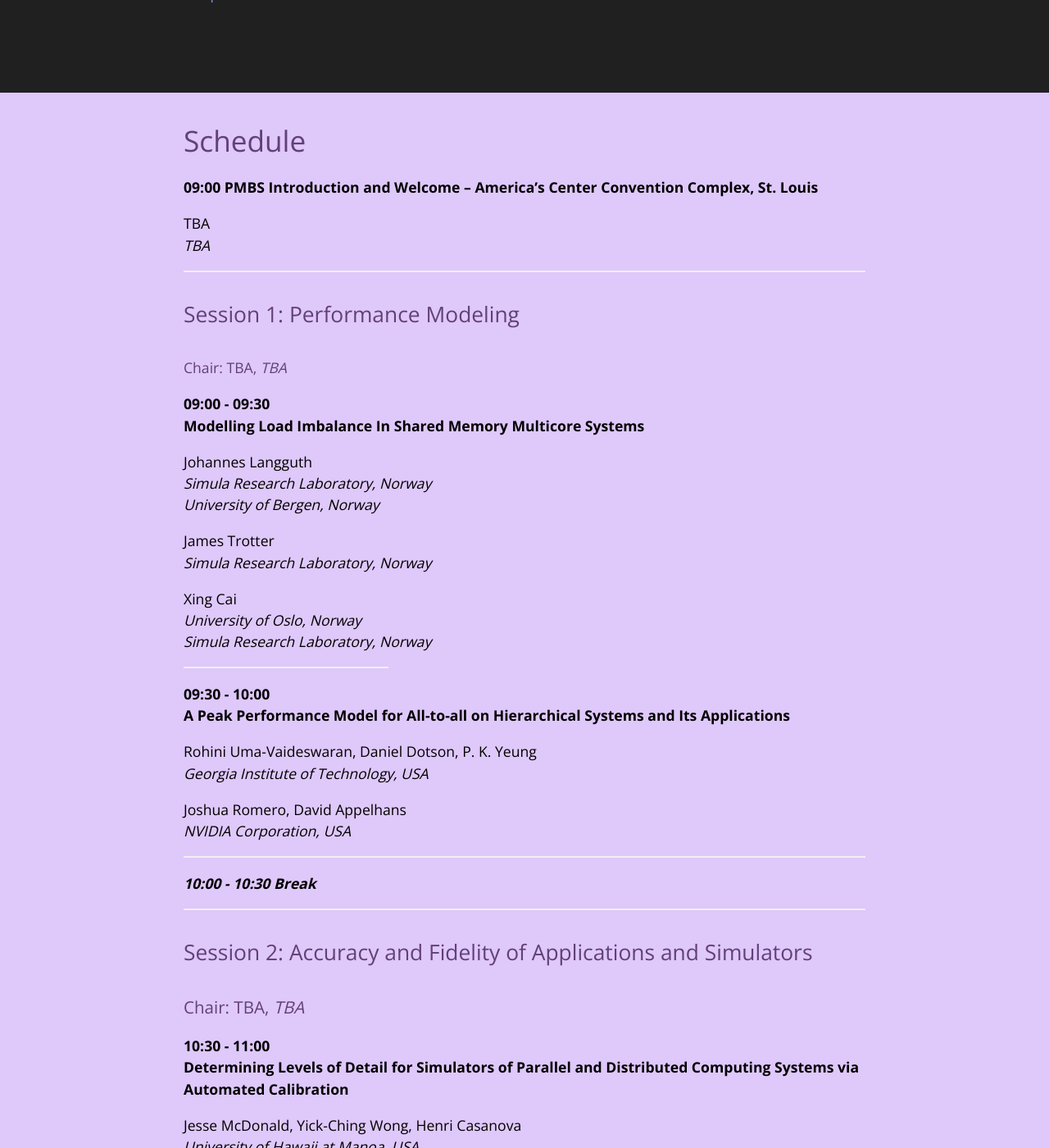
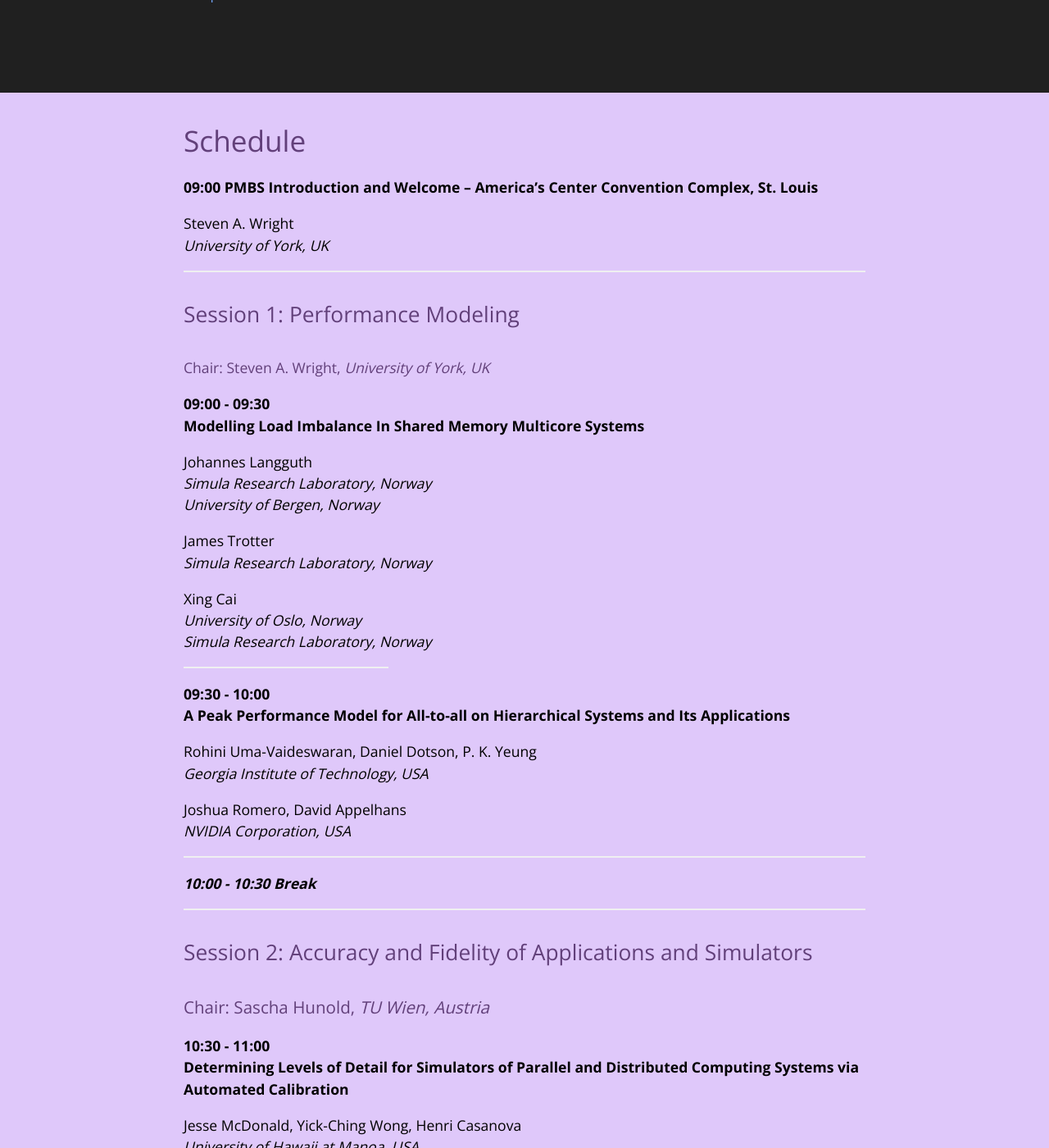
Before and after one commit to pmbs-workshop/pmbs-workshop.github.io, a Jekyll site: the page built from schedule.markdown, in a window 1280 px wide and 1400 px high, scrolled down 498 px. Shown: the whole window at 82% size. Built offline with Jekyll 4.4.1, drawn with Linux system fonts in a browser that asks for light colours; some of the changed text lies outside the part shown.

Commit message:
updates some sessions chairs

```diff
--- a/programmecommittee.markdown
+++ b/programmecommittee.markdown
@@ -15,7 +15,7 @@ Workshop Chairs
 
 * Simon Hammond, _National Nuclear Security Administration, USA_
 * Sascha Hunold, _TU Wien, Austria_
-* Steven Wright, _University of York, UK_
+* Steven A. Wright, _University of York, UK_
 
 Workshop Technical Programme Committee
 ------------------------------------
--- a/schedule.markdown
+++ b/schedule.markdown
@@ -8,13 +8,13 @@ order: 2
 
 **09:00 PMBS Introduction and Welcome -- America's Center Convention Complex, St. Louis**
 
-TBA\\
-_TBA_
+Steven A. Wright\\
+_University of York, UK_
 
 ---
 
 ## Session 1: Performance Modeling
-#### Chair: TBA, _TBA_
+#### Chair: Steven A. Wright, _University of York, UK_
 
 **09:00 - 09:30**\\
 **Modelling Load Imbalance In Shared Memory Multicore Systems**
@@ -49,7 +49,7 @@ _NVIDIA Corporation, USA_
 ---
 
 ## Session 2: Accuracy and Fidelity of Applications and Simulators
-### Chair: TBA, _TBA_
+### Chair: Sascha Hunold, _TU Wien, Austria_
 
 **10:30 - 11:00**\\
 **Determining Levels of Detail for Simulators of Parallel and Distributed Computing Systems via Automated Calibration**
@@ -200,7 +200,7 @@ Julius Lehner, Eishi Arima, Martin Schulz\\
 _Technical University of Munich, Germany_
 
 ## Session 6: System Performance and Scheduling
-### Chair: TBA, _TBA_
+### Chair: Lilia Zaourar, _CEA, France_
 
 **16:30 - 17:00**\\
 **ILAN: The Interference- and Locality-Aware NUMA Scheduler**
```
